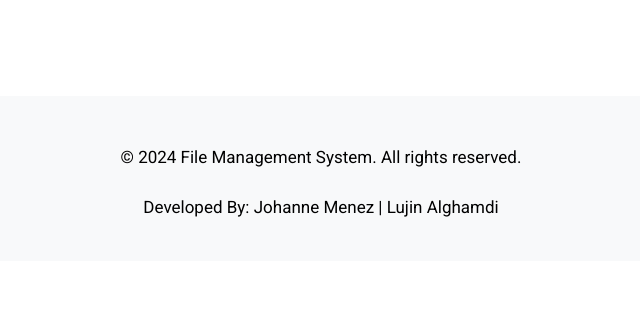
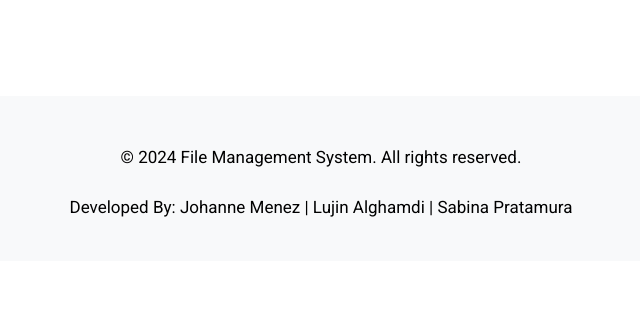
Before and after one commit to Lujin-A/File-management-website, a Django app: a page that uses templates/base_generic.html in a window 1280 px wide. Shown: the part 490-800 px from the top of the page, without its empty margins (319-959 px from the left). Run offline with Django 4.2, Linux system fonts and the light colour scheme; parts of the project's set-up code (start-up, migrations or seed data) failed here and were passed over; some libraries are stand-ins or nearby versions.

Commit message:
Add files via upload

```diff
--- a/templates/base_generic.html
+++ b/templates/base_generic.html
@@ -80,7 +80,8 @@
     <p>
         <span>Developed By: </span>
         <span>Johanne Menez</span> |
-        <span>Lujin Alghamdi</span>
+        <span>Lujin Alghamdi</span> |
+        <span>Sabina Pratamura</span>
     </p>
 </footer>
 
```
